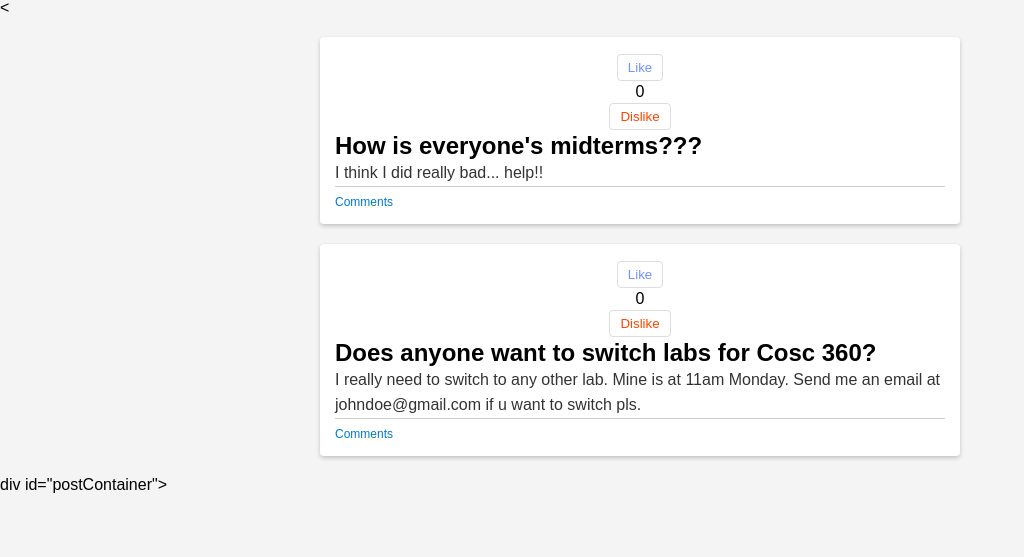
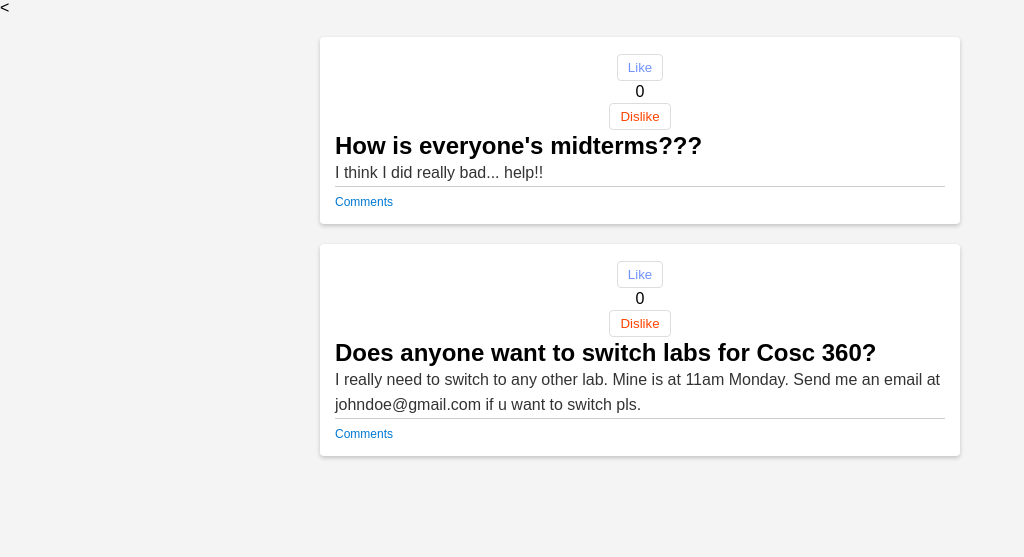
Before and after one commit to adygoswami/FreshStart-Forum, a PHP site: page /mainpage.php in a window 1280 px wide. Shown: the part 200-757 px from the top of the page, without its empty margins (0-1024 px from the left). Run offline with PHP 8.4, Linux system fonts and the light colour scheme; data that the repository does not hold is empty.

Commit message:
Update mainpage.php

```diff
--- a/mainpage.php
+++ b/mainpage.php
@@ -143,7 +143,9 @@ $conn->close();
         </div>
 
 
-</div>div id="postContainer">
+</div>
+
+<div id="postContainer">
             <?php foreach ($posts as $post): ?>
                 <div class="post">
                     <div class="vote-system">
```
